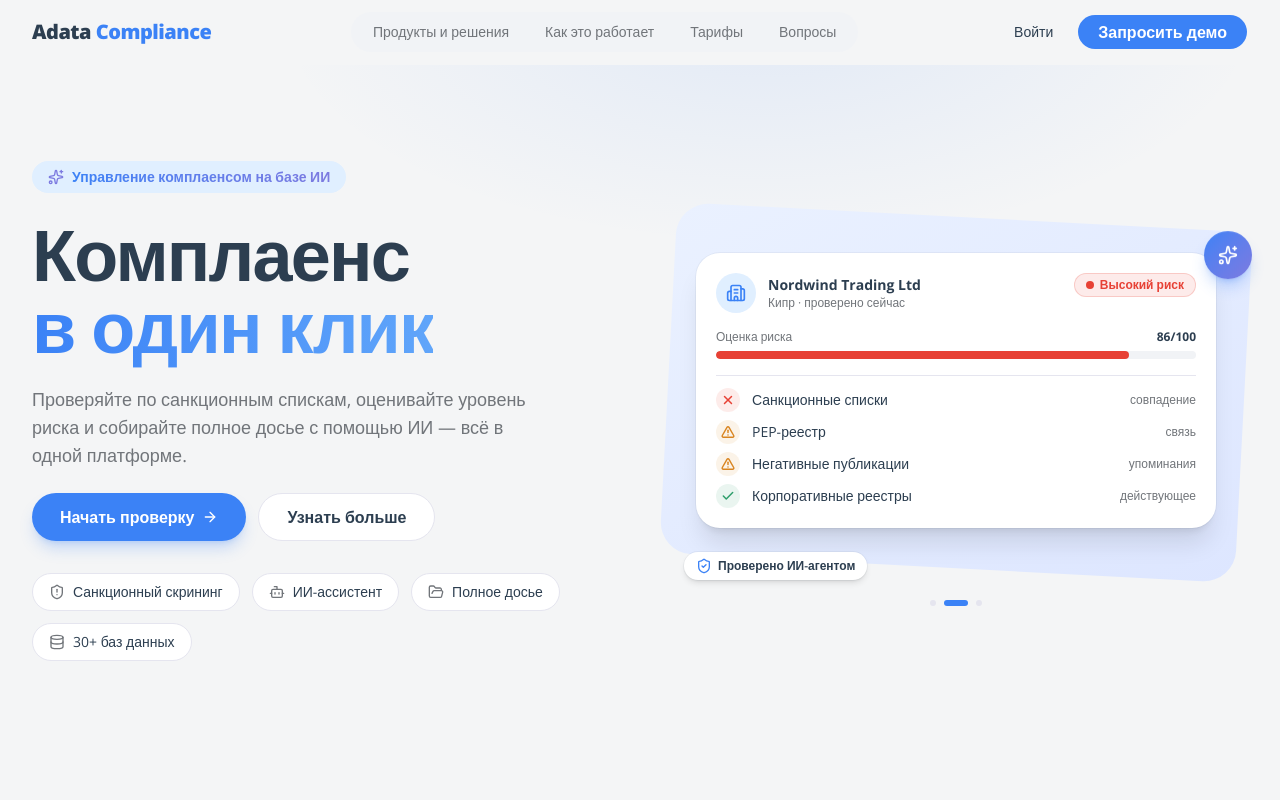
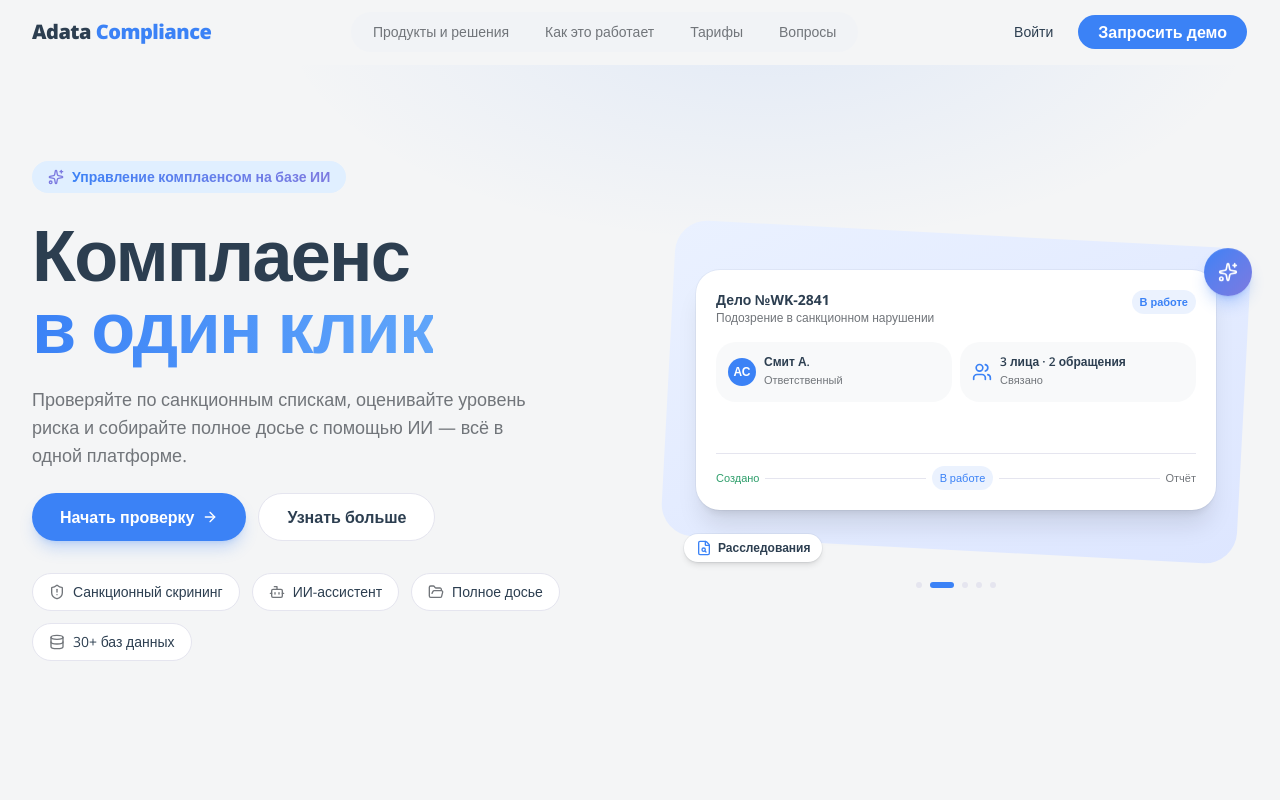
Before and after one commit to dzhmnklva012/-e-analytic, a Next.js app in the folder compliance-landing/: page / in a window 1280 px wide. Shown: the top 800 px of the page. Built offline with nearby package versions, Linux system fonts and the light colour scheme.

Commit message:
Auto-update: hero-illustration.tsx

```diff
--- a/compliance-landing/src/components/landing/hero-illustration.tsx
+++ b/compliance-landing/src/components/landing/hero-illustration.tsx
@@ -1,72 +1,233 @@
 "use client";
 
 import * as React from "react";
-import { Sparkles, ShieldCheck, Check, AlertTriangle, X, Building2 } from "lucide-react";
+import {
+  Sparkles,
+  Globe2,
+  FileSearch,
+  BarChart3,
+  PhoneCall,
+  ShieldAlert,
+  Building2,
+  Check,
+  X,
+  AlertTriangle,
+  Users,
+  MessagesSquare,
+} from "lucide-react";
 import type { LucideIcon } from "lucide-react";
 import { cn } from "@/lib/utils";
 import { RiskBadge } from "./risk-badge";
-import type { RiskLevel } from "@/lib/screening";
 
-type SourceStatus = "ok" | "warn" | "bad";
-type Source = { label: string; note: string; status: SourceStatus };
-type Slide = {
-  company: string;
-  country: string;
-  level: RiskLevel;
-  score: number;
-  sources: Source[];
-};
+/* ── small helpers ────────────────────────────────────────────────────── */
+
+function Pill({ tone, children }: { tone: "blue" | "amber" | "green" | "red" | "muted"; children: React.ReactNode }) {
+  const tones = {
+    blue: "bg-primary/10 text-primary",
+    amber: "bg-warning/10 text-warning",
+    green: "bg-success/10 text-success",
+    red: "bg-destructive/10 text-destructive",
+    muted: "bg-muted text-muted-foreground",
+  };
+  return <span className={cn("rounded-full px-2 py-0.5 text-[11px] font-semibold whitespace-nowrap", tones[tone])}>{children}</span>;
+}
+
+const cardClass =
+  "animate-hero-rise flex min-h-[15rem] flex-col gap-4 rounded-2xl bg-card p-5 shadow-xl ring-1 ring-foreground/5";
+
+/* ── module mock cards ────────────────────────────────────────────────── */
+
+function CheckCard() {
+  const sources: { label: string; note: string; tone: "ok" | "warn" | "bad" }[] = [
+    { label: "Санкционные списки", note: "чисто", tone: "ok" },
+    { label: "PEP-реестр", note: "нет", tone: "ok" },
+    { label: "Негативные публикации", note: "чисто", tone: "ok" },
+    { label: "Корпоративные реестры", note: "действующее", tone: "ok" },
+  ];
+  const icon = { ok: Check, warn: AlertTriangle, bad: X };
+  const col = { ok: "text-success bg-success/10", warn: "text-warning bg-warning/10", bad: "text-destructive bg-destructive/10" };
+  return (
+    <div className={cardClass}>
+      <div className="flex items-start justify-between gap-3">
+        <div className="flex min-w-0 items-center gap-3">
+          <span className="grid size-10 shrink-0 place-items-center rounded-xl bg-secondary text-primary">
+            <Building2 className="size-5" />
+          </span>
+          <span className="flex min-w-0 flex-col">
+            <span className="truncate text-sm font-bold text-foreground">ТОО «Альфа Логистик»</span>
+            <span className="text-xs text-muted-foreground">Казахстан · проверено сейчас</span>
+          </span>
+        </div>
+        <RiskBadge level="low" />
+      </div>
+      <div className="flex flex-col gap-1.5">
+        <div className="flex items-center justify-between text-xs">
+          <span className="font-medium text-muted-foreground">Оценка риска</span>
+          <span className="font-bold text-foreground">18/100</span>
+        </div>
+        <span className="h-2 w-full overflow-hidden rounded-full bg-muted">
+          <span className="block h-full w-[18%] rounded-full bg-risk-low" />
+        </span>
+      </div>
+      <ul className="flex flex-col gap-2 border-t border-border pt-3">
+        {sources.map((s) => {
+          const Icon = icon[s.tone];
+          return (
+            <li key={s.label} className="flex items-center gap-3">
+              <span className={cn("grid size-6 shrink-0 place-items-center rounded-md", col[s.tone])}>
+                <Icon className="size-3.5" strokeWidth={2.5} />
+              </span>
+              <span className="flex-1 truncate text-sm text-foreground">{s.label}</span>
+              <span className="text-xs font-medium text-muted-foreground">{s.note}</span>
+            </li>
+          );
+        })}
+      </ul>
+    </div>
+  );
+}
+
+function InvestigationCard() {
+  return (
+    <div className={cardClass}>
+      <div className="flex items-start justify-between gap-3">
+        <div className="flex flex-col">
+          <span className="text-sm font-bold text-foreground">Дело №WK-2841</span>
+          <span className="text-xs text-muted-foreground">Подозрение в санкционном нарушении</span>
+        </div>
+        <Pill tone="blue">В работе</Pill>
+      </div>
+
+      <div className="grid grid-cols-2 gap-2">
+        <div className="flex items-center gap-2 rounded-xl bg-muted/50 p-3">
+          <span className="grid size-7 place-items-center rounded-full bg-primary text-xs font-bold text-primary-foreground">АС</span>
+          <span className="flex flex-col">
+            <span className="text-xs font-semibold text-foreground">Смит А.</span>
+            <span className="text-[11px] text-muted-foreground">Ответственный</span>
+          </span>
+        </div>
+        <div className="flex items-center gap-2 rounded-xl bg-muted/50 p-3">
+          <Users className="size-5 text-primary" />
+          <span className="flex flex-col">
+            <span className="text-xs font-semibold text-foreground">3 лица · 2 обращения</span>
+            <span className="text-[11px] text-muted-foreground">Связано</span>
+          </span>
+        </div>
+      </div>
+
+      {/* stage progress */}
+      <div className="mt-auto flex items-center gap-1.5 border-t border-border pt-3 text-[11px] font-medium">
+        <span className="text-success">Создано</span>
+        <span className="h-px flex-1 bg-border" />
+        <span className="rounded-full bg-primary/10 px-2 py-0.5 text-primary">В работе</span>
+        <span className="h-px flex-1 bg-border" />
+        <span className="text-muted-foreground">Отчёт</span>
+      </div>
+    </div>
+  );
+}
+
+function StatsCard() {
+  const tiles = [
+    { value: "1 240", label: "Проверки", tone: "text-primary" },
+    { value: "38", label: "Горячая линия", tone: "text-warning" },
+    { value: "12", label: "Конфликты", tone: "text-foreground" },
+    { value: "7", label: "Подарки", tone: "text-success" },
+  ];
+  const bars = [40, 64, 52, 80, 58, 72];
+  return (
+    <div className={cardClass}>
+      <div className="grid grid-cols-2 gap-2">
+        {tiles.map((t) => (
+          <div key={t.label} className="flex flex-col gap-0.5 rounded-xl bg-muted/50 p-3">
+            <span className={cn("text-xl font-bold", t.tone)}>{t.value}</span>
+            <span className="text-[11px] text-muted-foreground">{t.label}</span>
+          </div>
+        ))}
+      </div>
+      <div className="mt-auto flex items-end gap-1.5 border-t border-border pt-3">
+        {bars.map((h, i) => (
+          <span
+            key={i}
+            className={cn("flex-1 rounded-t-sm", i === 3 ? "bg-primary" : "bg-primary/20")}
+            style={{ height: `${h * 0.5}px` }}
+          />
+        ))}
+      </div>
+    </div>
+  );
+}
+
+function HotlineCard() {
+  const items = [
+    { no: "WK-3920", topic: "Конфликт интересов", tone: "amber" as const, status: "Новое" },
+    { no: "WK-3915", topic: "Подарок сверх лимита", tone: "blue" as const, status: "В работе" },
+    { no: "WK-3902", topic: "Нарушение политики", tone: "muted" as const, status: "Закрыто" },
+  ];
+  return (
+    <div className={cardClass}>
+      <ul className="flex flex-col gap-2.5">
+        {items.map((it) => (
+          <li key={it.no} className="flex items-center gap-3 rounded-xl bg-muted/40 p-3">
+            <span className="grid size-8 shrink-0 place-items-center rounded-full bg-secondary text-secondary-foreground">
+              <MessagesSquare className="size-4" />
+            </span>
+            <span className="flex min-w-0 flex-1 flex-col">
+              <span className="truncate text-sm font-semibold text-foreground">№ {it.no}</span>
+              <span className="truncate text-xs text-muted-foreground">{it.topic}</span>
+            </span>
+            <Pill tone={it.tone}>{it.status}</Pill>
+          </li>
+        ))}
+      </ul>
+    </div>
+  );
+}
+
+function SanctionsCard() {
+  const rows: { label: string; note: string; tone: "ok" | "bad" }[] = [
+    { label: "OFAC (США)", note: "совпадение", tone: "bad" },
+    { label: "EU consolidated", note: "чисто", tone: "ok" },
+    { label: "UN Security Council", note: "чисто", tone: "ok" },
+    { label: "Локальные списки", note: "чисто", tone: "ok" },
+  ];
+  const icon = { ok: Check, bad: X };
+  const col = { ok: "text-success bg-success/10", bad: "text-destructive bg-destructive/10" };
+  return (
+    <div className={cardClass}>
+      <div className="flex items-center justify-between">
+        <span className="text-sm font-bold text-foreground">Санкционный скрининг</span>
+        <Pill tone="red">1 совпадение</Pill>
+      </div>
+      <ul className="flex flex-col gap-2 border-t border-border pt-3">
+        {rows.map((r) => {
+          const Icon = icon[r.tone];
+          return (
+            <li key={r.label} className="flex items-center gap-3">
+              <span className={cn("grid size-6 shrink-0 place-items-center rounded-md", col[r.tone])}>
+                <Icon className="size-3.5" strokeWidth={2.5} />
+              </span>
+              <span className="flex-1 truncate text-sm text-foreground">{r.label}</span>
+              <span className="text-xs font-medium text-muted-foreground">{r.note}</span>
+            </li>
+          );
+        })}
+      </ul>
+    </div>
+  );
+}
+
+/* ── carousel ─────────────────────────────────────────────────────────── */
+
+type Slide = { name: string; icon: LucideIcon; Card: React.ComponentType };
 
 const slides: Slide[] = [
-  {
-    company: "ТОО «Альфа Логистик»",
-    country: "Казахстан",
-    level: "low",
-    score: 18,
-    sources: [
-      { label: "Санкционные списки", note: "чисто", status: "ok" },
-      { label: "PEP-реестр", note: "нет", status: "ok" },
-      { label: "Негативные публикации", note: "чисто", status: "ok" },
-      { label: "Корпоративные реестры", note: "действующее", status: "ok" },
-    ],
-  },
-  {
-    company: "Nordwind Trading Ltd",
-    country: "Кипр",
-    level: "high",
-    score: 86,
-    sources: [
-      { label: "Санкционные списки", note: "совпадение", status: "bad" },
-      { label: "PEP-реестр", note: "связь", status: "warn" },
-      { label: "Негативные публикации", note: "упоминания", status: "warn" },
-      { label: "Корпоративные реестры", note: "действующее", status: "ok" },
-    ],
-  },
-  {
-    company: "GAZPROMBANK",
-    country: "Казахстан",
-    level: "medium",
-    score: 54,
-    sources: [
-      { label: "Санкционные списки", note: "чисто", status: "ok" },
-      { label: "PEP-реестр", note: "связь", status: "warn" },
-      { label: "Негативные публикации", note: "чисто", status: "ok" },
-      { label: "Корпоративные реестры", note: "действующее", status: "ok" },
-    ],
-  },
+  { name: "Глобальная проверка", icon: Globe2, Card: CheckCard },
+  { name: "Расследования", icon: FileSearch, Card: InvestigationCard },
+  { name: "Статистика", icon: BarChart3, Card: StatsCard },
+  { name: "Горячая линия", icon: PhoneCall, Card: HotlineCard },
+  { name: "Санкции", icon: ShieldAlert, Card: SanctionsCard },
 ];
-
-const barClass: Record<RiskLevel, string> = {
-  low: "bg-risk-low",
-  medium: "bg-risk-medium",
-  high: "bg-risk-high",
-};
-
-const statusMeta: Record<SourceStatus, { icon: LucideIcon; color: string; bg: string }> = {
-  ok: { icon: Check, color: "text-success", bg: "bg-success/10" },
-  warn: { icon: AlertTriangle, color: "text-warning", bg: "bg-warning/10" },
-  bad: { icon: X, color: "text-destructive", bg: "bg-destructive/10" },
-};
 
 export function HeroIllustration() {
   const [active, setActive] = React.useState(0);
@@ -80,19 +241,17 @@ export function HeroIllustration() {
   }, [active, paused]);
 
   const s = slides[active];
+  const ChipIcon = s.icon;
+  const ActiveCard = s.Card;
 
   return (
     <div className="mx-auto w-full max-w-xl">
-      <div
-        className="relative"
-        onMouseEnter={() => setPaused(true)}
-        onMouseLeave={() => setPaused(false)}
-      >
-        {/* tilted soft-blue backdrop + faint stacked card for depth */}
+      <div className="relative" onMouseEnter={() => setPaused(true)} onMouseLeave={() => setPaused(false)}>
+        {/* tilted backdrop + faint stacked card */}
         <div className="absolute inset-0 rotate-3 rounded-[2rem] bg-gradient-to-br from-[#eaf1ff] to-[#dde6ff]" aria-hidden="true" />
         <div className="absolute inset-x-8 top-10 bottom-12 rounded-2xl bg-card/60 blur-[1px]" aria-hidden="true" />
 
-        {/* slide (re-mounts on change → entrance animation replays) */}
+        {/* slide (re-mounts → entrance replays) */}
         <div key={active} className="relative" aria-hidden="true">
           {/* AI agent badge */}
           <div className="animate-hero-badge absolute -right-2 top-4 z-20 grid size-12 place-items-center rounded-full bg-gradient-to-br from-[#3b82f6] to-[#7c7ae0] text-white shadow-lg shadow-primary/30">
@@ -100,59 +259,13 @@ export function HeroIllustration() {
           </div>
 
           <div className="relative z-10 px-5 pt-9 pb-10 sm:px-7">
-            {/* dossier card */}
-            <div className="animate-hero-rise flex flex-col gap-4 rounded-2xl bg-card p-5 shadow-xl ring-1 ring-foreground/5">
-              {/* header */}
-              <div className="flex items-start justify-between gap-3">
-                <div className="flex min-w-0 items-center gap-3">
-                  <span className="grid size-10 shrink-0 place-items-center rounded-xl bg-secondary text-primary">
-                    <Building2 className="size-5" />
-                  </span>
-                  <span className="flex min-w-0 flex-col">
-                    <span className="truncate text-sm font-bold text-foreground">{s.company}</span>
-                    <span className="text-xs text-muted-foreground">{s.country} · проверено сейчас</span>
-                  </span>
-                </div>
-                <RiskBadge level={s.level} />
-              </div>
-
-              {/* risk score */}
-              <div className="flex flex-col gap-1.5">
-                <div className="flex items-center justify-between text-xs">
-                  <span className="font-medium text-muted-foreground">Оценка риска</span>
-                  <span className="font-bold text-foreground">{s.score}/100</span>
-                </div>
-                <span className="h-2 w-full overflow-hidden rounded-full bg-muted">
-                  <span
-                    className={cn("block h-full rounded-full", barClass[s.level])}
-                    style={{ width: `${s.score}%` }}
-                  />
-                </span>
-              </div>
-
-              {/* source verdicts */}
-              <ul className="flex flex-col gap-2 border-t border-border pt-3">
-                {s.sources.map((src) => {
-                  const m = statusMeta[src.status];
-                  const Icon = m.icon;
-                  return (
-                    <li key={src.label} className="flex items-center gap-3">
-                      <span className={cn("grid size-6 shrink-0 place-items-center rounded-md", m.bg)}>
-                        <Icon className={cn("size-3.5", m.color)} strokeWidth={2.5} />
-                      </span>
-                      <span className="flex-1 truncate text-sm text-foreground">{src.label}</span>
-                      <span className="text-xs font-medium text-muted-foreground">{src.note}</span>
-                    </li>
-                  );
-                })}
-              </ul>
-            </div>
+            <ActiveCard />
           </div>
 
-          {/* AI-verified chip */}
+          {/* module label chip */}
           <div className="animate-hero-pop absolute -bottom-3 left-4 z-20 inline-flex items-center gap-1.5 rounded-full bg-card px-3 py-1.5 text-xs font-semibold text-foreground shadow-md ring-1 ring-foreground/5" style={{ animationDelay: "0.5s" }}>
-            <ShieldCheck className="size-4 text-primary" />
-            Проверено ИИ-агентом
+            <ChipIcon className="size-4 text-primary" />
+            {s.name}
           </div>
         </div>
       </div>
@@ -161,10 +274,10 @@ export function HeroIllustration() {
       <div className="mt-8 flex items-center justify-center gap-2">
         {slides.map((slide, i) => (
           <button
-            key={i}
+            key={slide.name}
             type="button"
             onClick={() => setActive(i)}
-            aria-label={`Результат проверки ${i + 1}: ${slide.company}`}
+            aria-label={`Модуль: ${slide.name}`}
             aria-current={i === active}
             className={cn(
               "h-1.5 rounded-full transition-all focus-visible:ring-3 focus-visible:ring-ring/40 focus-visible:outline-none",
```
